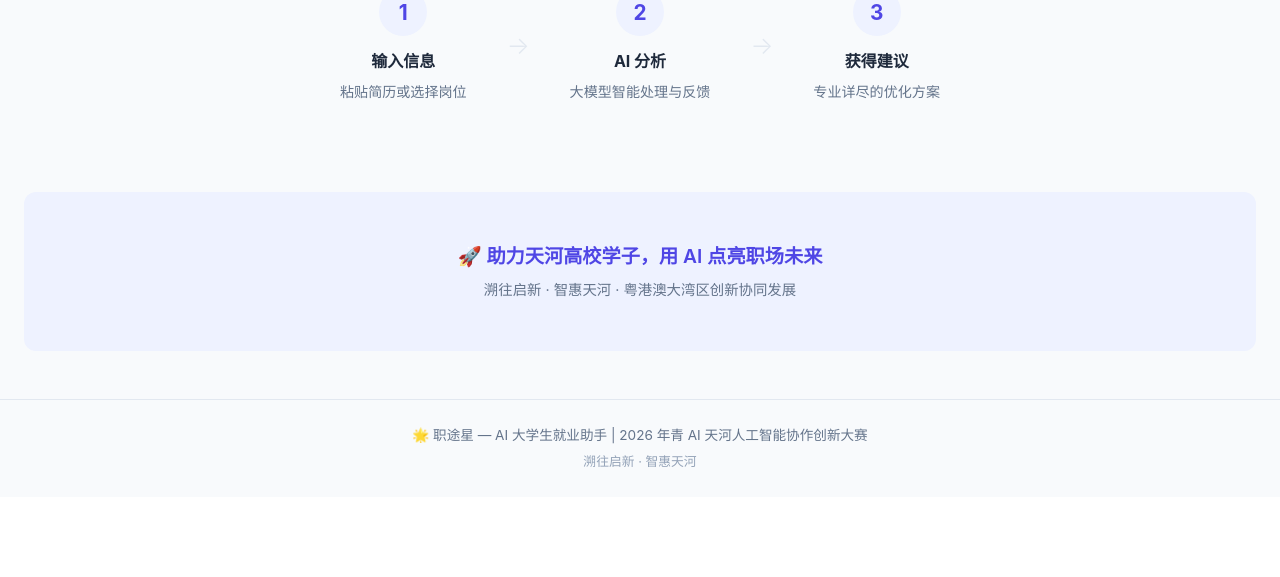
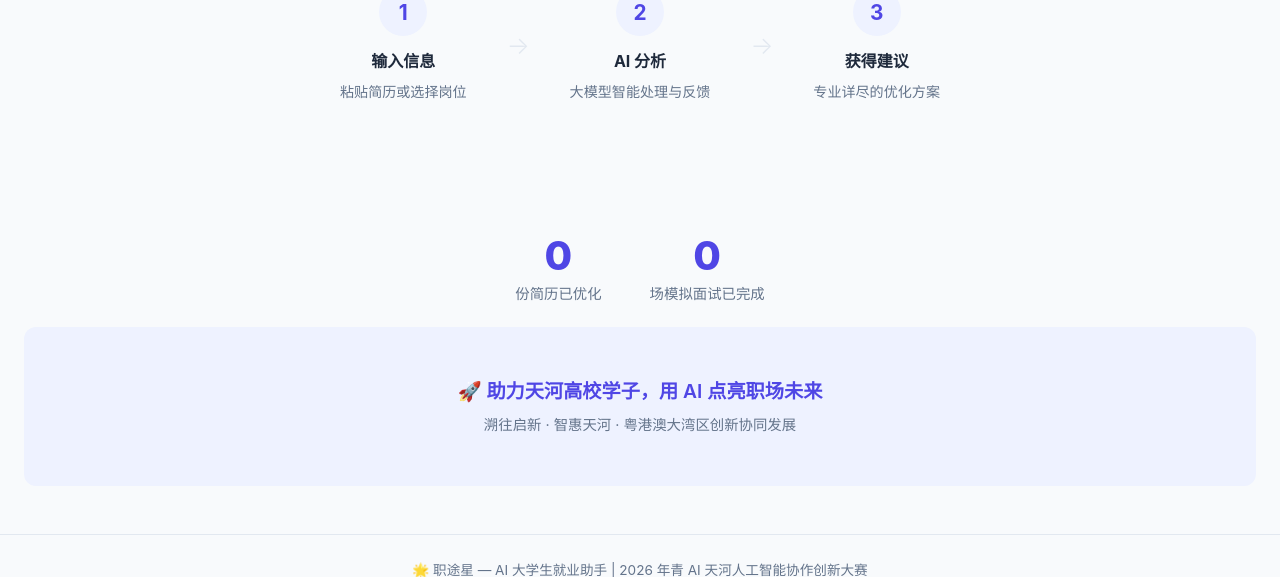
Before and after one commit to Luke06-ctrl/ai-job-helper, a Flask app: page / in a window 1280 px wide. Shown: the part 1200-1777 px from the top of the page. Before the commit the page ends 1667 px from the top, so only its background shows below. Run offline with Flask 3, Linux system fonts and the light colour scheme.

Commit message:
feat: add usage statistics on homepage

```diff
--- a/app.py
+++ b/app.py
@@ -55,7 +55,8 @@ def ratelimit_error(e):
 @app.route("/")
 def index():
     """首页"""
-    return render_template("index.html")
+    stats = _get_stats()
+    return render_template("index.html", stats=stats)
 
 
 @app.route("/resume")
@@ -93,6 +94,7 @@ def api_resume_analyze():
 
     messages = resume_build(resume_text, target_job)
     result = chat(messages, temperature=0.6)
+    _increment_stat("resume_count")
     return jsonify({"result": result})
 
 
@@ -212,6 +214,8 @@ def api_interview_answer():
         ])
         messages = build_evaluate_message(history_text)
         result = chat(messages, temperature=0.6)
+
+        _increment_stat("interview_count")
 
         # 清理会话
         session.pop("interview_job", None)
@@ -380,6 +384,25 @@ def api_resume_export():
 HISTORY_DIR = os.path.join(os.path.dirname(__file__), "data")
 os.makedirs(HISTORY_DIR, exist_ok=True)
 
+STATS_FILE = os.path.join(HISTORY_DIR, "stats.json")
+
+
+def _get_stats():
+    """读取统计数据"""
+    if os.path.exists(STATS_FILE):
+        with open(STATS_FILE, "r", encoding="utf-8") as f:
+            return json.load(f)
+    return {"resume_count": 0, "interview_count": 0}
+
+
+def _increment_stat(key):
+    """增加统计计数"""
+    stats = _get_stats()
+    stats[key] = stats.get(key, 0) + 1
+    with open(STATS_FILE, "w", encoding="utf-8") as f:
+        json.dump(stats, f, ensure_ascii=False)
+    return stats
+
 
 def _save_history(record):
     """保存面试记录到 JSON 文件"""
--- a/static/css/style.css
+++ b/static/css/style.css
@@ -756,6 +756,34 @@ textarea:focus, input[type="text"]:focus {
     animation: pulse 1s infinite;
 }
 
+/* ═══════════════ 统计数据 ═══════════════ */
+.stats-section {
+    padding: 40px 0 20px;
+}
+
+.stats-grid {
+    display: flex;
+    justify-content: center;
+    gap: 48px;
+}
+
+.stat-item {
+    text-align: center;
+}
+
+.stat-number {
+    display: block;
+    font-size: 2.5rem;
+    font-weight: 800;
+    color: var(--primary);
+    line-height: 1.2;
+}
+
+.stat-label {
+    font-size: .9rem;
+    color: var(--text-secondary);
+}
+
 /* ═══════════════ 历史记录 ═══════════════ */
 .history-list {
     display: flex;
--- a/templates/index.html
+++ b/templates/index.html
@@ -71,6 +71,22 @@
     </div>
 </section>
 
+<!-- 统计数据 -->
+<section class="stats-section">
+    <div class="container">
+        <div class="stats-grid">
+            <div class="stat-item">
+                <span class="stat-number">{{ stats.resume_count }}</span>
+                <span class="stat-label">份简历已优化</span>
+            </div>
+            <div class="stat-item">
+                <span class="stat-number">{{ stats.interview_count }}</span>
+                <span class="stat-label">场模拟面试已完成</span>
+            </div>
+        </div>
+    </div>
+</section>
+
 <!-- 底部标语 -->
 <section class="tagline">
     <p>🚀 助力天河高校学子，用 AI 点亮职场未来</p>
```
Also changed, not shown: .github/workflows/docker.yml.
